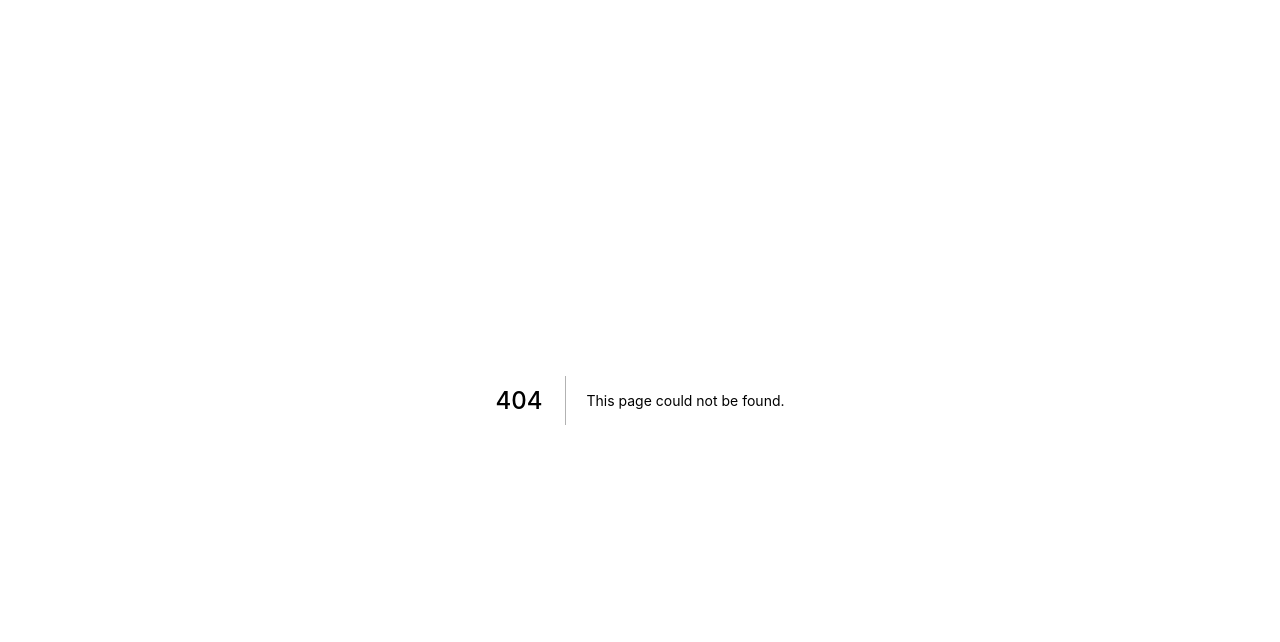
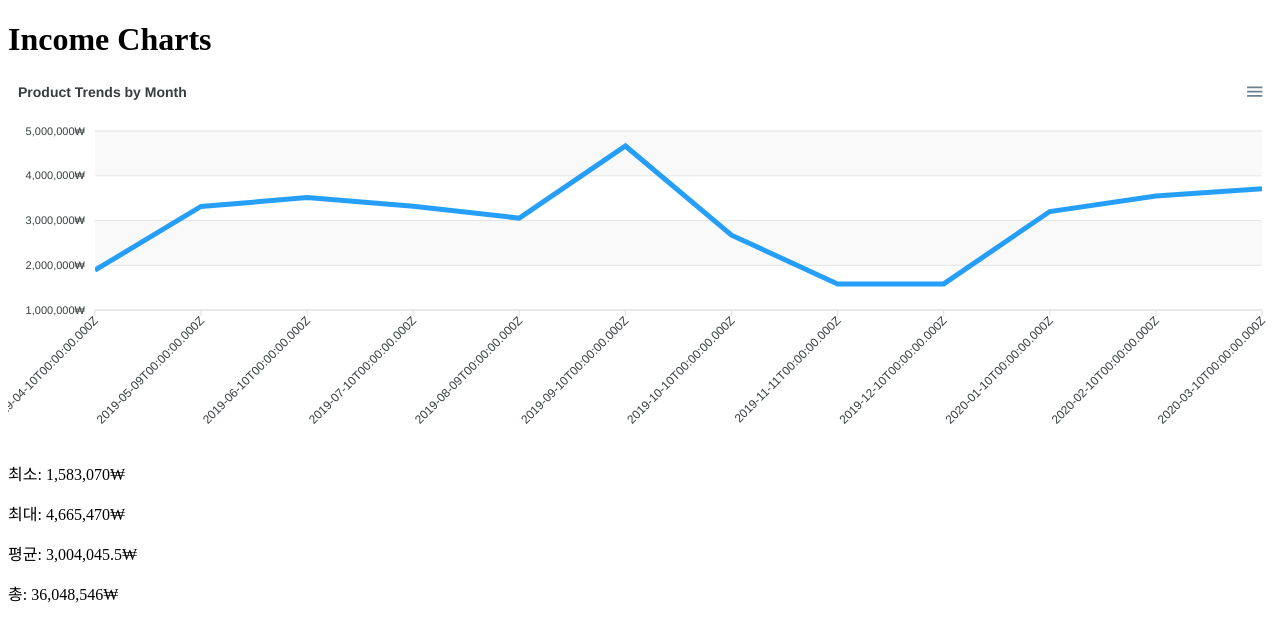
Before and after one commit to hrg921/value-observation, a Next.js app: page /incomes in a window 1280 px wide. Before the commit this address had no page. Shown: the top 642 px of the page. Built offline with nearby package versions, Linux system fonts and the light colour scheme.

Commit message:
feat: add incomes page

```diff
--- /dev/null
+++ b/pages/incomes.tsx
@@ -0,0 +1,20 @@
+import { DynamicLineChart } from '../components/apex-charts/dynamics/DynamicLineChart';
+import {
+  averageClass101IncomeAmount,
+  maxClass101IncomeAmount,
+  minClass101IncomeAmount,
+  totalClass101IncomeAmount,
+} from '../datas/class101IncomeData';
+
+const IncomePage = () => (
+  <div>
+    <h1>Income Charts</h1>
+    <DynamicLineChart />
+    <p>최소: {minClass101IncomeAmount.toLocaleString()}₩</p>
+    <p>최대: {maxClass101IncomeAmount.toLocaleString()}₩</p>
+    <p>평균: {averageClass101IncomeAmount.toLocaleString()}₩</p>
+    <p>총: {totalClass101IncomeAmount.toLocaleString()}₩</p>
+  </div>
+);
+
+export default IncomePage;
```
